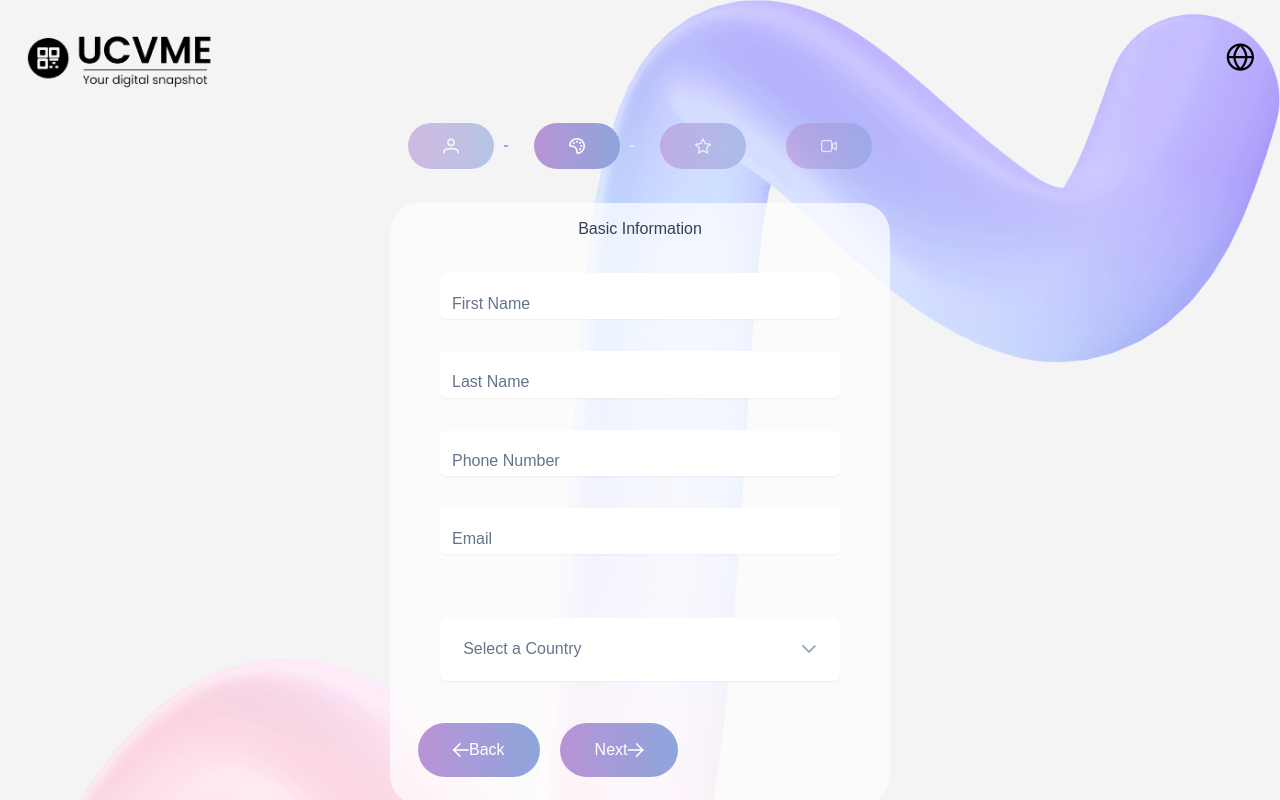
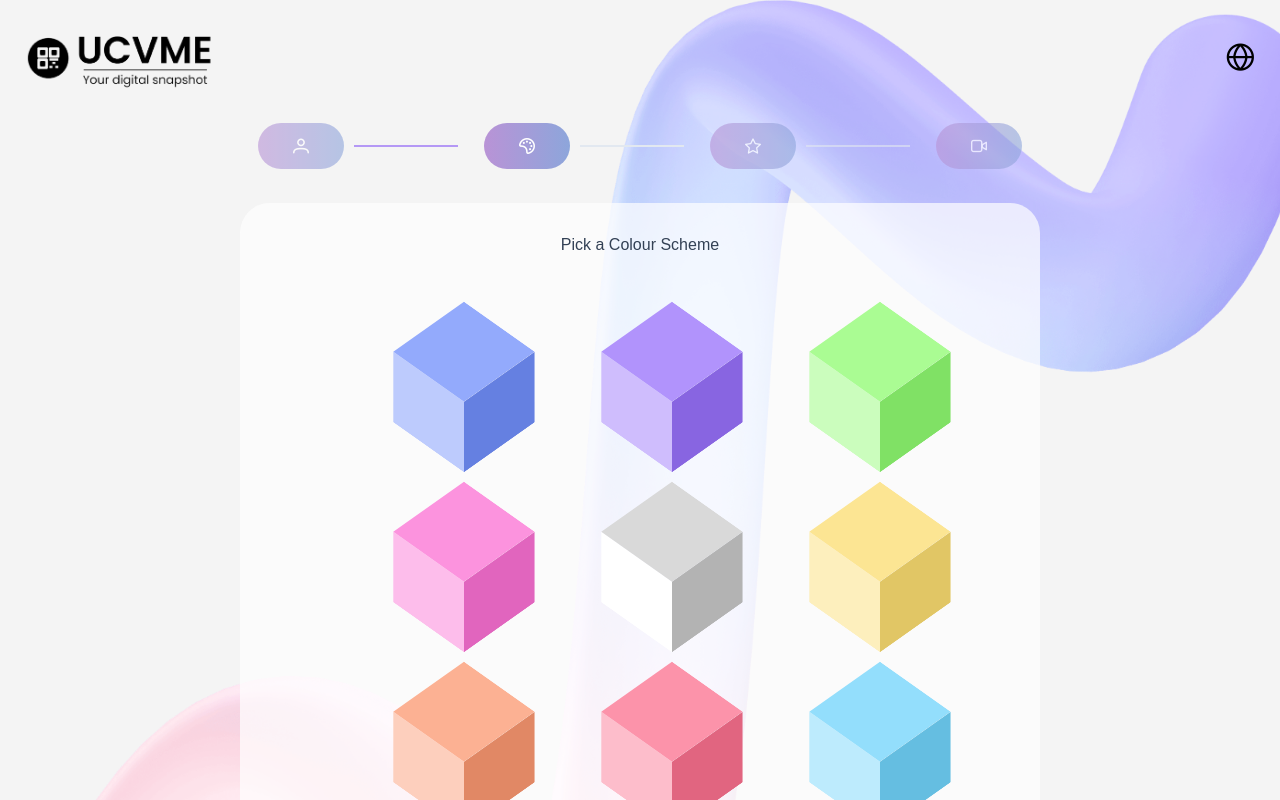
Before and after one commit to SENZAGlobalClassroom/UCVME, a Vue app: page /cvProcess in a window 1280 px wide. Both pictures are taken after a click on the button "Next". Shown: the top 800 px of the page. Built offline with nearby package versions, Linux system fonts and the light colour scheme; a web font is replaced by a local one.

Commit message:
colour scheme page base ui

```diff
--- a/src/components/CVProcessStep1.vue
+++ b/src/components/CVProcessStep1.vue
@@ -1,27 +1,36 @@
 <template>
     <h1 class="title"> Basic Information</h1>
+    <div class="center">
         <FloatLabel size="large">
             <InputText id="firstname" v-model="value" class="InputText" />
             <label for="firstname">First Name</label>
         </FloatLabel>
+    </div>
 
+    <div class="center">
         <FloatLabel>
             <InputText id="lastname" v-model="value" class="InputText" />
             <label for="lastname">Last Name</label>
         </FloatLabel>
+    </div>
 
+    <div class="center">
         <FloatLabel>
             <InputText id="phone" v-model="value" class="InputText" />
             <label for="phone">Phone Number</label>
         </FloatLabel>
+    </div>
 
+    <div class="center">
         <FloatLabel>
             <InputText id="email" v-model="value" class="InputText" />
             <label for="email">Email</label>
         </FloatLabel>
+    </div>
 
-    <Dropdown v-model="selectedCountry" :options="countries" filter optionLabel="name" placeholder="Select a Country"
-        class="w-full md:w-14rem">
+    <div class="center">
+        <Dropdown v-model="selectedCountry" :options="countries" filter optionLabel="name"
+            placeholder="Select a Country" class="w-full md:w-14rem">
             <template #value="slotProps">
                 <div v-if="slotProps.value" class="flex align-items-center">
                     <img :alt="slotProps.value.label"
@@ -42,6 +51,7 @@
                 </div>
             </template>
         </Dropdown>
+    </div>
 
 </template>
 
@@ -66,10 +76,15 @@ const countries = ref([
 </script>
 
 <style scoped>
+.center {
+    margin-left: 15%;
+}
+
 .p-float-label input,
 .p-dropdown {
+
     padding: 0.7rem;
-    width: 50dvh;
+    width: 60dvh;
 }
 
 .p-float-label,
@@ -82,14 +97,7 @@ const countries = ref([
     display: flex;
     flex-direction: column;
     align-items: center;
-}
-
-.p-button {
     padding: 1rem;
-}
-
-:deep .p-steps .p-steps-item .p-menuitem-link {
-    background-color: transparent !important;
 }
 
 
@@ -106,5 +114,9 @@ const countries = ref([
         margin-left: 10%;
         padding: 0.4rem;
     }
+
+    .center {
+        margin-left: 0%;
+    }
 }
 </style>
--- a/src/components/CVProcessStep2.vue
+++ b/src/components/CVProcessStep2.vue
@@ -1,97 +1,126 @@
 <template>
-    <h1 class="title"> Basic Information</h1>
-    <FloatLabel size="large">
-        <InputText id="firstname" v-model="value" class="InputText" />
-        <label for="firstname">First Name</label>
-    </FloatLabel>
 
-    <FloatLabel>
-        <InputText id="lastname" v-model="value" class="InputText" />
-        <label for="lastname">Last Name</label>
-    </FloatLabel>
-
-    <FloatLabel>
-        <InputText id="phone" v-model="value" class="InputText" />
-        <label for="phone">Phone Number</label>
-    </FloatLabel>
-
-    <FloatLabel>
-        <InputText id="email" v-model="value" class="InputText" />
-        <label for="email">Email</label>
-    </FloatLabel>
-
-    <Dropdown v-model="selectedCountry" :options="countries" filter optionLabel="name" placeholder="Select a Country"
-        class="w-full md:w-14rem">
-        <template #value="slotProps">
-            <div v-if="slotProps.value" class="flex align-items-center">
-                <img :alt="slotProps.value.label"
-                    src="https://primefaces.org/cdn/primevue/images/flag/flag_placeholder.png"
-                    :class="`mr-2 flag flag-${slotProps.value.code.toLowerCase()}`" style="width: 18px" />
-                <div>{{ slotProps.value.name }}</div>
+    <h1 class="title">Pick a Colour Scheme</h1>
+    <div class="center">
+        <div class="cube-grid">
+            <!-- Cube 1 -->
+            <div class="cube">
+                <div class="face front" style="background: #6580E1;"></div>
+                <div class="face top" style="background: #93AAFC;"></div>
+                <div class="face left" style="background: #BDCBFD;"></div>
             </div>
-            <span v-else>
-                {{ slotProps.placeholder }}
-            </span>
-        </template>
-        <template #option="slotProps">
-            <div class="flex align-items-center">
-                <img :alt="slotProps.option.label"
-                    src="https://primefaces.org/cdn/primevue/images/flag/flag_placeholder.png"
-                    :class="`mr-2 flag flag-${slotProps.option.code.toLowerCase()}`" style="width: 18px" />
-                <div>{{ slotProps.option.name }}</div>
+            <!-- Cube 2 -->
+            <div class="cube">
+                <div class="face front" style="background: #8865E1;"></div>
+                <div class="face top" style="background: #B193FC;"></div>
+                <div class="face left" style="background: #CFBDFD;"></div>
             </div>
-        </template>
-    </Dropdown>
-
+            <!-- Cube 3 -->
+            <div class="cube">
+                <div class="face front" style="background: #80E165;"></div>
+                <div class="face top" style="background: #AAFC93;"></div>
+                <div class="face left" style="background: #CBFDBD;"></div>
+            </div>
+            <!-- Cube 4 -->
+            <div class="cube">
+                <div class="face front" style="background: #E165BE;"></div>
+                <div class="face top" style="background: #FC93DE;"></div>
+                <div class="face left" style="background: #FDBDEB;"></div>
+            </div>
+            <!-- Cube 5 -->
+            <div class="cube">
+                <div class="face front" style="background: #B3B3B3;"></div>
+                <div class="face top" style="background: #D9D9D9;"></div>
+                <div class="face left" style="background: #FFFFFF;"></div>
+            </div>
+            <!-- Cube 6 -->
+            <div class="cube">
+                <div class="face front" style="background: #E1C665;"></div>
+                <div class="face top" style="background: #FCE593;"></div>
+                <div class="face left" style="background: #FDEFBD;"></div>
+            </div>
+            <!-- Cube 7 -->
+            <div class="cube">
+                <div class="face front" style="background: #E18865;"></div>
+                <div class="face top" style="background: #FCB193;"></div>
+                <div class="face left" style="background: #FDCFBD;"></div>
+            </div>
+            <!-- Cube 8 -->
+            <div class="cube">
+                <div class="face front" style="background: #E16580;"></div>
+                <div class="face top" style="background: #FC93AA;"></div>
+                <div class="face left" style="background: #FDBDCB;"></div>
+            </div>
+            <!-- Cube 9 -->
+            <div class="cube">
+                <div class="face front" style="background: #65BEE1;"></div>
+                <div class="face top" style="background: #93DEFC;"></div>
+                <div class="face left" style="background: #BDEBFD;"></div>
+            </div>
+        </div>
+    </div>
 </template>
 
 <script setup>
-import { ref } from "vue";
-
-const value = ref();
-const selectedCountry = ref();
-const countries = ref([
-    { name: 'Australia', code: 'AU' },
-    { name: 'Brazil', code: 'BR' },
-    { name: 'China', code: 'CN' },
-    { name: 'Egypt', code: 'EG' },
-    { name: 'France', code: 'FR' },
-    { name: 'Germany', code: 'DE' },
-    { name: 'India', code: 'IN' },
-    { name: 'Japan', code: 'JP' },
-    { name: 'Spain', code: 'ES' },
-    { name: 'United States', code: 'US' }
-]);
 
 </script>
 
 <style scoped>
-.p-float-label input,
-.p-dropdown {
-    padding: 0.7rem;
-    width: 50dvh;
+.center {
+    margin-left: 12%;
 }
-
-.p-float-label,
-.p-dropdown {
-    margin: 2rem;
-}
-
 
 .title {
     display: flex;
     flex-direction: column;
     align-items: center;
-}
-
-.p-button {
     padding: 1rem;
 }
 
-:deep .p-steps .p-steps-item .p-menuitem-link {
-    background-color: transparent !important;
+
+.cube-grid {
+    display: grid;
+    grid-template-columns: repeat(3, 1fr);
+    gap: 5rem;
+    margin: 4rem;
 }
 
+.cube {
+    position: relative;
+    width: 100px;
+    height: 100px;
+    transform-style: preserve-3d;
+    transform: rotateX(-45deg) rotateY(45deg);
+    transition: transform 0.5s ease-in-out;
+}
+
+.face {
+    position: absolute;
+    width: 100%;
+    height: 100%;
+    display: flex;
+    justify-content: center;
+    align-items: center;
+    font-size: 1.5rem;
+    font-weight: bold;
+    color: #ffffff;
+}
+
+.front {
+    transform: translateZ(50px);
+}
+
+.top {
+    transform: rotateX(90deg) translateZ(50px);
+}
+
+.left {
+    transform: rotateY(-90deg) translateZ(50px);
+}
+
+.cube:hover {
+    transform: rotateX(0deg) rotateY(0deg);
+}
 
 @media only screen and (max-width: 768px) {
 
@@ -106,5 +135,32 @@ const countries = ref([
         margin-left: 10%;
         padding: 0.4rem;
     }
+
+    .cube-grid {
+        gap: 3.5rem;
+        margin: 2.5rem;
+    }
+
+    .cube {
+        width: 80px;
+        height: 80px;
+    }
+
+    .front {
+        transform: translateZ(40px);
+    }
+
+    .top {
+        transform: rotateX(90deg) translateZ(40px);
+    }
+
+    .left {
+        transform: rotateY(-90deg) translateZ(40px);
+    }
+
+    .center {
+        margin-left: 0%;
+    }
+
 }
 </style>
--- a/src/views/CVProcessView.vue
+++ b/src/views/CVProcessView.vue
@@ -1,7 +1,7 @@
 <template>
 
   <head>
-    <title>Make your CV</title>
+    <title >Make your CV</title>
   </head>
   <div class="gray-background">
     <TopBarFT></TopBarFT>
@@ -115,6 +115,7 @@ const handleContinueClicked = (data) => {
 
 
 :deep .p-stepper .p-stepper-panels {
+  width: 100dvh;
   margin-top: 1rem;
   background-color: rgba(255, 255, 255, 0.703);
   border-radius: 30px;
@@ -138,7 +139,7 @@ const handleContinueClicked = (data) => {
 }
 
 @media only screen and (max-width: 768px) {
-  .p-stepper .p-stepper-panels {
+  :deep .p-stepper .p-stepper-panels {
     width: 100%;
     padding: 1rem;
   }
```
Lines whose indentation alone changed are shown as unchanged.
